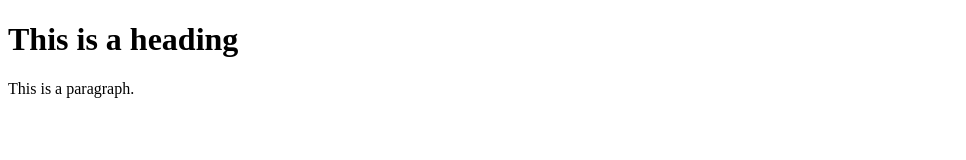
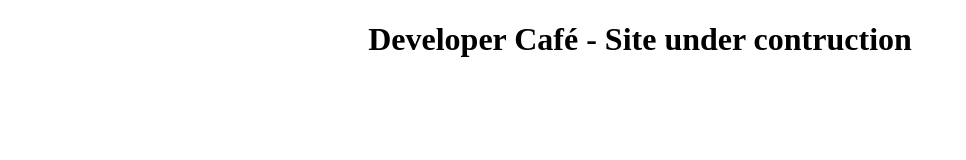
Before and after one commit to DevItsMB/DomainTestNo2, a plain HTML site: page index.html in a window 1280 px wide. Shown: the whole page, without its empty margins (0-966 px from the left). Drawn offline with Linux system fonts and the light colour scheme.

Commit message:
added header in the middle

```diff
--- a/index.html
+++ b/index.html
@@ -4,8 +4,7 @@
 <link rel="shortcut icon" type="image/png" href="images/favicon.png">
 <body>
 
-<h1>This is a heading</h1>
-<p>This is a paragraph.</p>
+    <h1 style="text-align:center">Developer Café - Site under contruction</h1>
 
 </body>
 </html>
```
